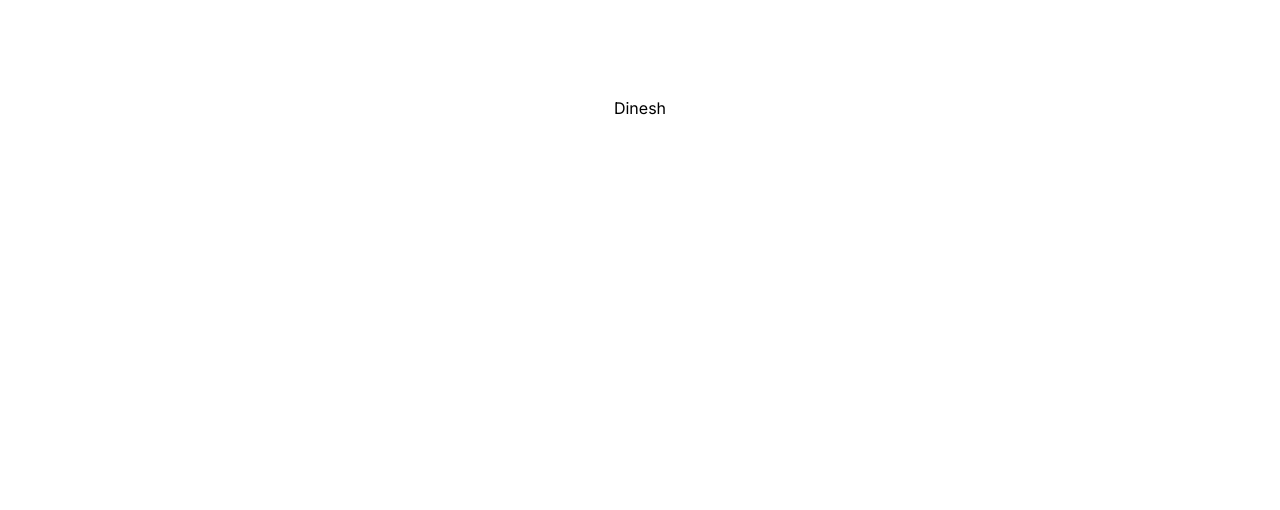
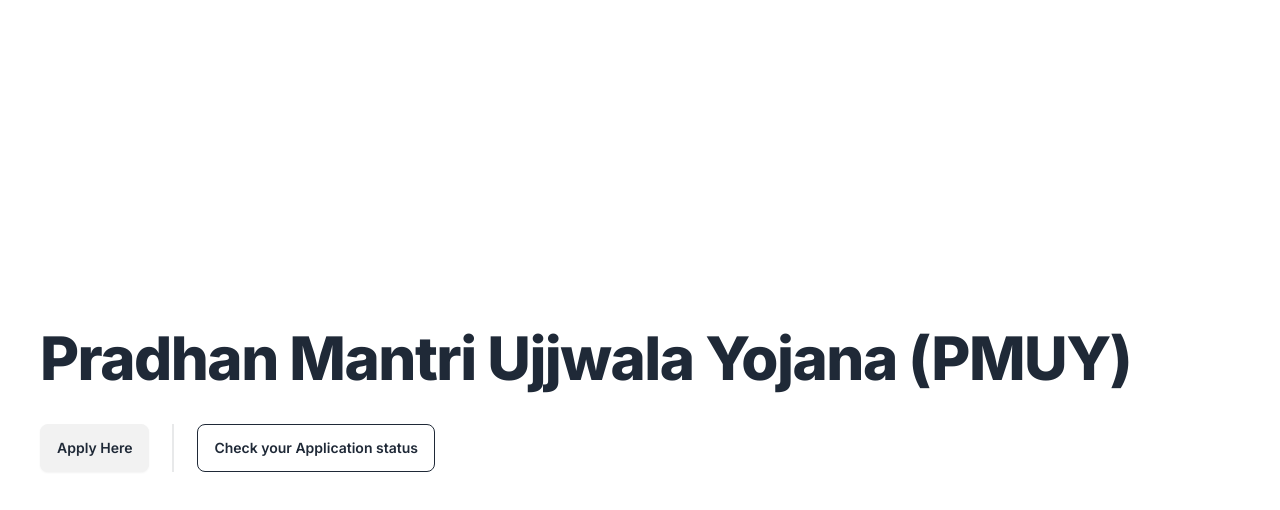
Before and after one commit to dineshveguru/dinesh-app, a Next.js app: page / in a window 1280 px wide. Shown: the top 510 px of the page. Built offline with nearby package versions, Linux system fonts and the light colour scheme.

Commit message:
frontend started

```diff
--- a/package.json
+++ b/package.json
@@ -19,6 +19,7 @@
     "@types/react": "^18",
     "@types/react-dom": "^18",
     "autoprefixer": "^10.0.1",
+    "daisyui": "^4.5.0",
     "eslint": "^8",
     "eslint-config-next": "14.0.4",
     "postcss": "^8",
--- a/src/app/layout.tsx
+++ b/src/app/layout.tsx
@@ -1,22 +1,22 @@
-import type { Metadata } from 'next'
-import { Inter } from 'next/font/google'
-import './globals.css'
+import type { Metadata } from "next";
+import { Inter } from "next/font/google";
+import "./globals.css";
 
-const inter = Inter({ subsets: ['latin'] })
+const inter = Inter({ subsets: ["latin"] });
 
 export const metadata: Metadata = {
-  title: 'Create Next App',
-  description: 'Generated by create next app',
-}
+  title: "Create Next App",
+  description: "Generated by create next app",
+};
 
 export default function RootLayout({
   children,
 }: {
-  children: React.ReactNode
+  children: React.ReactNode;
 }) {
   return (
-    <html lang="en">
+    <html lang="en" data-theme="light">
       <body className={inter.className}>{children}</body>
     </html>
-  )
+  );
 }
--- a/src/app/page.tsx
+++ b/src/app/page.tsx
@@ -1,9 +1,20 @@
-import Image from "next/image";
+import Link from "next/link";
 
 export default function Home() {
   return (
-    <main className="flex min-h-screen flex-col items-center justify-between p-24">
-      <h1>Dinesh</h1>
+    <main className="flex flex-col justify-center align-center h-screen px-10 bg-cover bg-center">
+      <h1 className="mb-4 text-4xl font-extrabold leading-none tracking-tight text-black-900 md:text-5xl lg:text-6xl">
+        Pradhan Mantri Ujjwala Yojana (PMUY)
+      </h1>
+      <div className="flex w-full mt-5">
+        <button className="btn">
+          <Link href="./users/apply">Apply Here</Link>
+        </button>
+        <div className="divider divider-horizontal"></div>
+        <button className="btn btn-outline">
+          <Link href="./users/status">Check your Application status</Link>
+        </button>
+      </div>
     </main>
   );
 }
--- /dev/null
+++ b/src/app/users/apply/page.tsx
@@ -0,0 +1,11 @@
+import React from "react";
+
+const Apply = () => {
+  return (
+    <div>
+      <h1 className="mb-4 text-4xl">Check your application status</h1>
+    </div>
+  );
+};
+
+export default Apply;
--- /dev/null
+++ b/src/app/users/status/page.tsx
@@ -0,0 +1,7 @@
+import React from "react";
+
+const Status = () => {
+  return <div>Status</div>;
+};
+
+export default Status;
--- a/tailwind.config.ts
+++ b/tailwind.config.ts
@@ -1,20 +1,23 @@
-import type { Config } from 'tailwindcss'
+import type { Config } from "tailwindcss";
 
 const config: Config = {
   content: [
-    './src/pages/**/*.{js,ts,jsx,tsx,mdx}',
-    './src/components/**/*.{js,ts,jsx,tsx,mdx}',
-    './src/app/**/*.{js,ts,jsx,tsx,mdx}',
+    "./src/pages/**/*.{js,ts,jsx,tsx,mdx}",
+    "./src/components/**/*.{js,ts,jsx,tsx,mdx}",
+    "./src/app/**/*.{js,ts,jsx,tsx,mdx}",
   ],
   theme: {
     extend: {
       backgroundImage: {
-        'gradient-radial': 'radial-gradient(var(--tw-gradient-stops))',
-        'gradient-conic':
-          'conic-gradient(from 180deg at 50% 50%, var(--tw-gradient-stops))',
+        "gradient-radial": "radial-gradient(var(--tw-gradient-stops))",
+        "gradient-conic":
+          "conic-gradient(from 180deg at 50% 50%, var(--tw-gradient-stops))",
       },
     },
   },
-  plugins: [],
-}
-export default config
+  plugins: [require("daisyui")],
+  daisyui: {
+    themes: ["light", "dark", "cupcake"],
+  },
+};
+export default config;
```
Also changed, not shown: 1 other file (tests, documents, lock files or other folders).
